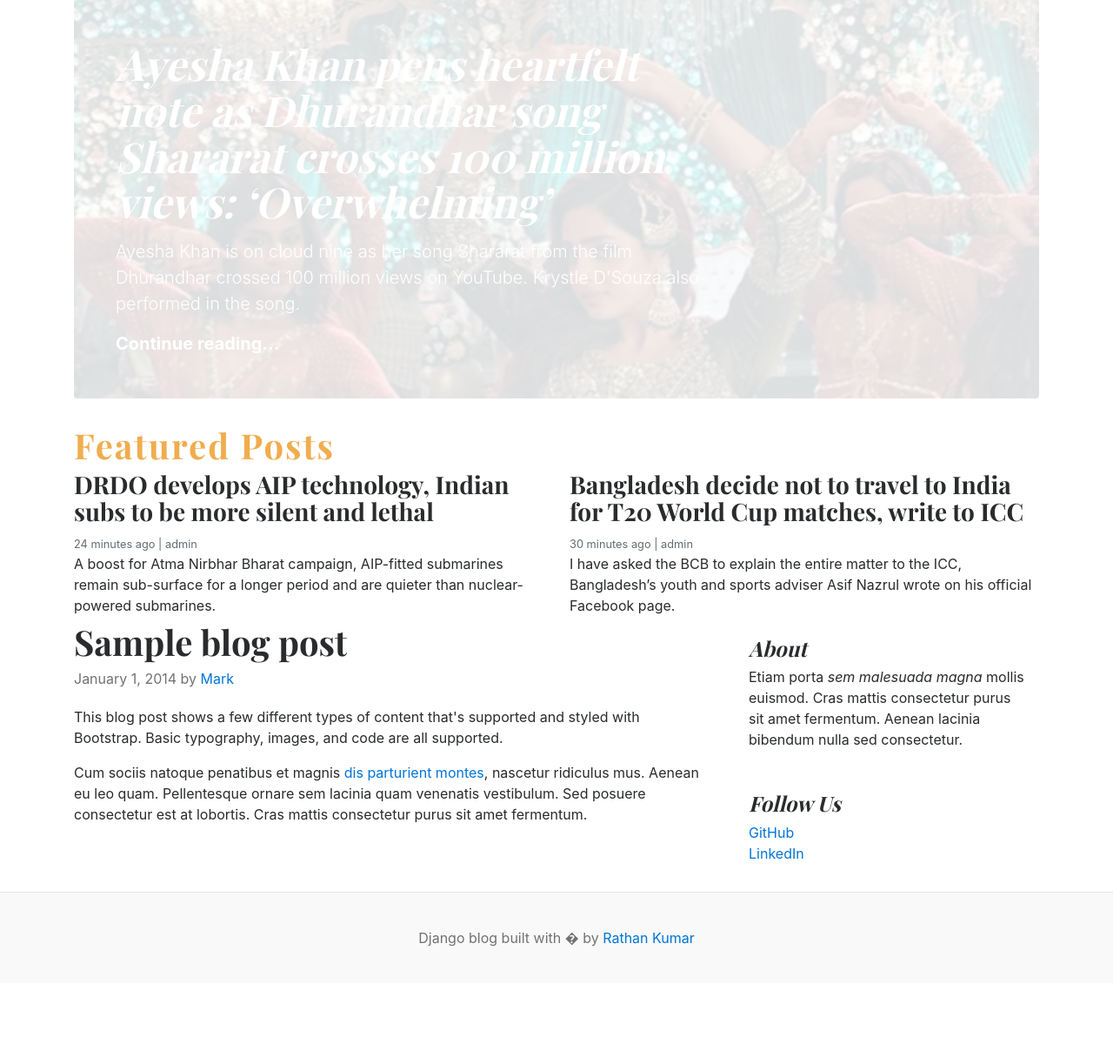
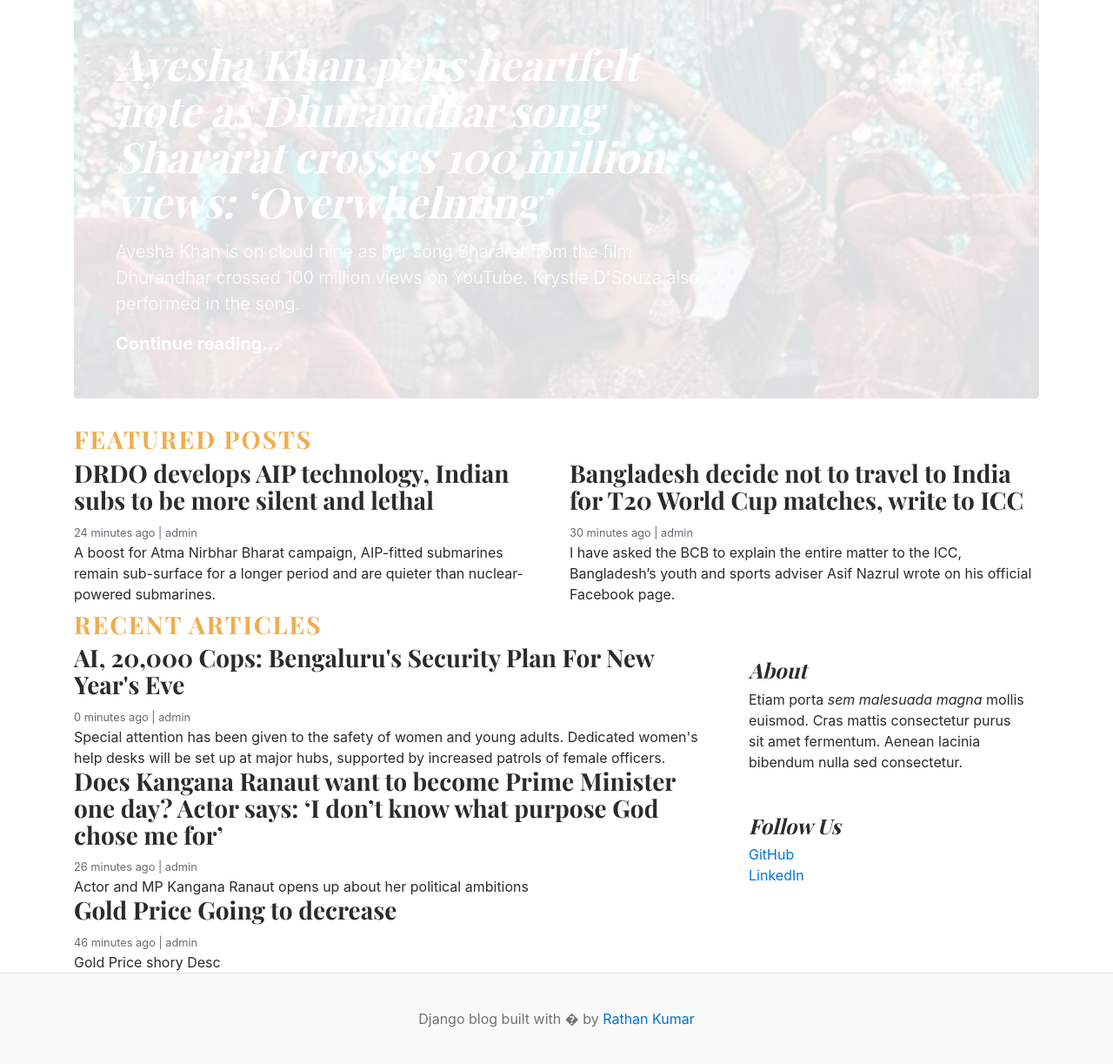
Before and after one commit to rudranarayan-01/Blog, a Django app: page / in a window 1280 px wide. Shown: the part 148-1371 px from the top of the page at 87% size. Before the commit the page ends 1236 px from the top, so only its background shows below. Run offline with Django 5.2, Linux system fonts and the light colour scheme; data comes from the database, SQL or seed files in the repository; both versions use the stored data as it was after the commit.

Commit message:
News Formatting

```diff
--- a/templates/home.html
+++ b/templates/home.html
@@ -4,13 +4,13 @@
 <html lang="en">
 
 <head>
-    <meta charset="UTF-8">
-    <meta http-equiv="X-UA-Compatible" content="IE=edge">
-    <meta name="viewport" content="width=device-width, initial-scale=1.0">
+    <meta charset="UTF-8" />
+    <meta http-equiv="X-UA-Compatible" content="IE=edge" />
+    <meta name="viewport" content="width=device-width, initial-scale=1.0" />
     <title>Django Blogs</title>
-    <link href="https://getbootstrap.com/docs/4.0/dist/css/bootstrap.min.css" rel="stylesheet">
-    <link href="https://fonts.googleapis.com/css?family=Playfair+Display:700,900" rel="stylesheet">
-    <link href="{% static 'css/blog.css' %}" rel="stylesheet">
+    <link href="https://getbootstrap.com/docs/4.0/dist/css/bootstrap.min.css" rel="stylesheet" />
+    <link href="https://fonts.googleapis.com/css?family=Playfair+Display:700,900" rel="stylesheet" />
+    <link href="{% static 'css/blog.css' %}" rel="stylesheet" />
 </head>
 
 <body>
@@ -35,66 +35,66 @@
             </nav>
         </div>
 
-
-        {% for post in featured_posts %}
-        {% if forloop.first %}
+        {% for post in featured_posts %} {% if forloop.first %}
         <div class="jumbotron p-3 p-md-5 text-white rounded bg-dark"
             style="background-image: url({{ post.featured_image.url }});background-blend-mode: overlay;background-size:cover;">
             <div class="col-md-8 px-0">
                 <h1 class="display-4 font-italic">{{ post.title }}</h1>
-                <p class="lead my-3">{{ post.short_description }}</p>
-                <p class="lead mb-0"><a href="#" class="text-white font-weight-bold">Continue reading...</a></p>
+                <p class="lead my-3">{{ post.short_description | truncatewords:30 }}</p>
+                <p class="lead mb-0">
+                    <a href="#" class="text-white font-weight-bold">Continue reading...</a>
+                </p>
             </div>
         </div>
-        {% endif %}
-        {% endfor %}
+        {% endif %} {% endfor %}
 
         {% comment %} Featured Posts {% endcomment %}
-        <h1 class="text_uppercase text-warning" style="letter-spacing: 2px;">Featured Posts</h1>
+        <h3 class="text-uppercase text-warning" style="letter-spacing: 2px">
+            Featured Posts
+        </h3>
         <div class="row mb-2">
-            {% for post in featured_posts %}
-            {% if not forloop.first %}
+            {% for post in featured_posts %} {% if not forloop.first %}
             <div class="col-md-6">
                 <div class="card border-0">
                     <div class="card-body">
                         <h3>{{ post.title }}</h3>
                         <small class="mb-1 text-muted">{{ post.created_at | timesince }} ago | {{ post.author }}</small>
-                        <p class="card-text">{{ post.short_description }}</p>
+                        <p class="card-text">{{ post.short_description | truncatewords:30 }}</p>
                     </div>
                 </div>
             </div>
-            {% endif %}
-            {% endfor %}
+            {% endif %} {% endfor %}
         </div>
 
+        {% comment %} Recent Articles  {% endcomment %}
+        <h3 class="text-uppercase text-warning" style="letter-spacing: 2px">
+            Recent Articles
+        </h3>
         <main role="main" class="container p-0">
             <div class="row">
                 <div class="col-md-8 blog-main">
+                    {% for post in posts %}
+                    <div class="card border-0">
+                        <div class="card-body">
+                            <h3>{{ post.title }}</h3>
+                            <small class="mb-1 text-muted">{{ post.created_at | timesince }} ago | {{ post.author }}</small>
+                            <p class="card-text">{{ post.short_description | truncatewords:50 }}</p>
+                        </div>
+                    </div>
+                    {% endfor %}
 
-                    <div class="blog-post">
-                        <h2 class="blog-post-title">Sample blog post</h2>
-                        <p class="blog-post-meta">January 1, 2014 by <a href="#">Mark</a></p>
-
-                        <p>This blog post shows a few different types of content that's supported and styled with
-                            Bootstrap. Basic typography, images, and code are all supported.</p>
-
-                        <p>Cum sociis natoque penatibus et magnis <a href="#">dis parturient montes</a>, nascetur
-                            ridiculus mus. Aenean eu leo quam. Pellentesque ornare sem lacinia quam venenatis
-                            vestibulum. Sed posuere consectetur est at lobortis. Cras mattis consectetur purus sit amet
-                            fermentum.</p>
-
-
-                    </div>
                     <!-- /.blog-post -->
-
                 </div>
                 <!-- /.blog-main -->
 
                 <aside class="col-md-4 blog-sidebar">
                     <div class="p-3 mb-3 bg-light rounded">
                         <h4 class="font-italic">About</h4>
-                        <p class="mb-0">Etiam porta <em>sem malesuada magna</em> mollis euismod. Cras mattis consectetur
-                            purus sit amet fermentum. Aenean lacinia bibendum nulla sed consectetur.</p>
+                        <p class="mb-0">
+                            Etiam porta <em>sem malesuada magna</em> mollis euismod. Cras
+                            mattis consectetur purus sit amet fermentum. Aenean lacinia
+                            bibendum nulla sed consectetur.
+                        </p>
                     </div>
 
                     <div class="p-3">
@@ -104,12 +104,12 @@
                             <li><a href="#">LinkedIn</a></li>
                         </ol>
                     </div>
-                </aside><!-- /.blog-sidebar -->
-
-            </div><!-- /.row -->
-
-        </main><!-- /.container -->
-
+                </aside>
+                <!-- /.blog-sidebar -->
+            </div>
+            <!-- /.row -->
+        </main>
+        <!-- /.container -->
     </div>
     <footer class="blog-footer">
         <p>Django blog built with � by <a href="#">Rathan Kumar</a></p>
```
Also changed, not shown: db.sqlite3, media/uploads/2026/01/05/Screenshot_2026-01-05_121956.png (added).
